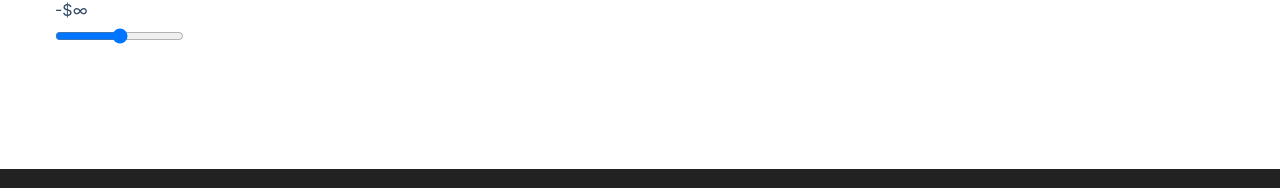
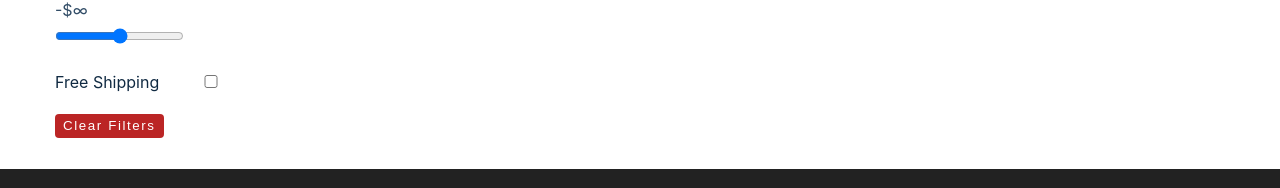
Before and after one commit to vasil-yordanov14/E-commerce-project, a React (Create React App) app: page /products in a window 1280 px wide. Shown: the part 615-803 px from the top of the page. Built offline with nearby package versions, Linux system fonts and the light colour scheme; no server answers; the HTML template or start-up script is replaced by a standard one.

Commit message:
shipping and clear filters

```diff
--- a/src/components/Filters.js
+++ b/src/components/Filters.js
@@ -134,7 +134,22 @@ const Filters = () => {
             />
           </div>
           {/* end of price */}
+          {/* shipping */}
+          <div className="form-control shipping">
+            <label htmlFor="shipping">free shipping</label>
+            <input
+              type="checkbox"
+              name="shipping"
+              id="shipping"
+              onChange={updateFilters}
+              checked={shipping}
+            />
+          </div>
+          {/* end of shipping */}
         </form>
+        <button type="button" className="clear-btn" onClick={clearFilters}>
+          clear filters
+        </button>
       </div>
     </Wrapper>
   );
--- a/src/context/filter_context.js
+++ b/src/context/filter_context.js
@@ -67,9 +67,14 @@ export const FilterProvider = ({ children }) => {
     if (name === `price`) {
       value = Number(value);
     }
+    if (name === `shipping`) {
+      value = e.target.checked;
+    }
     dispatch({ type: UPDATE_FILTERS, payload: { name, value } });
   };
-  const clearFilters = () => {};
+  const clearFilters = () => {
+    dispatch({ type: CLEAR_FILTERS });
+  };
   return (
     <FilterContext.Provider
       value={{
--- a/src/reducers/filter_reducer.js
+++ b/src/reducers/filter_reducer.js
@@ -59,6 +59,20 @@ const filter_reducer = (state, action) => {
     console.log(`filtering !!!`);
     return { ...state };
   }
+  if (action.type === CLEAR_FILTERS) {
+    return {
+      ...state,
+      filters: {
+        ...state.filters,
+        text: ``,
+        company: `all`,
+        category: `all`,
+        color: `all`,
+        price: state.filters.max_price,
+        shipping: false,
+      },
+    };
+  }
   throw new Error(`No Matching "${action.type}" - action type`);
 };
 
```
